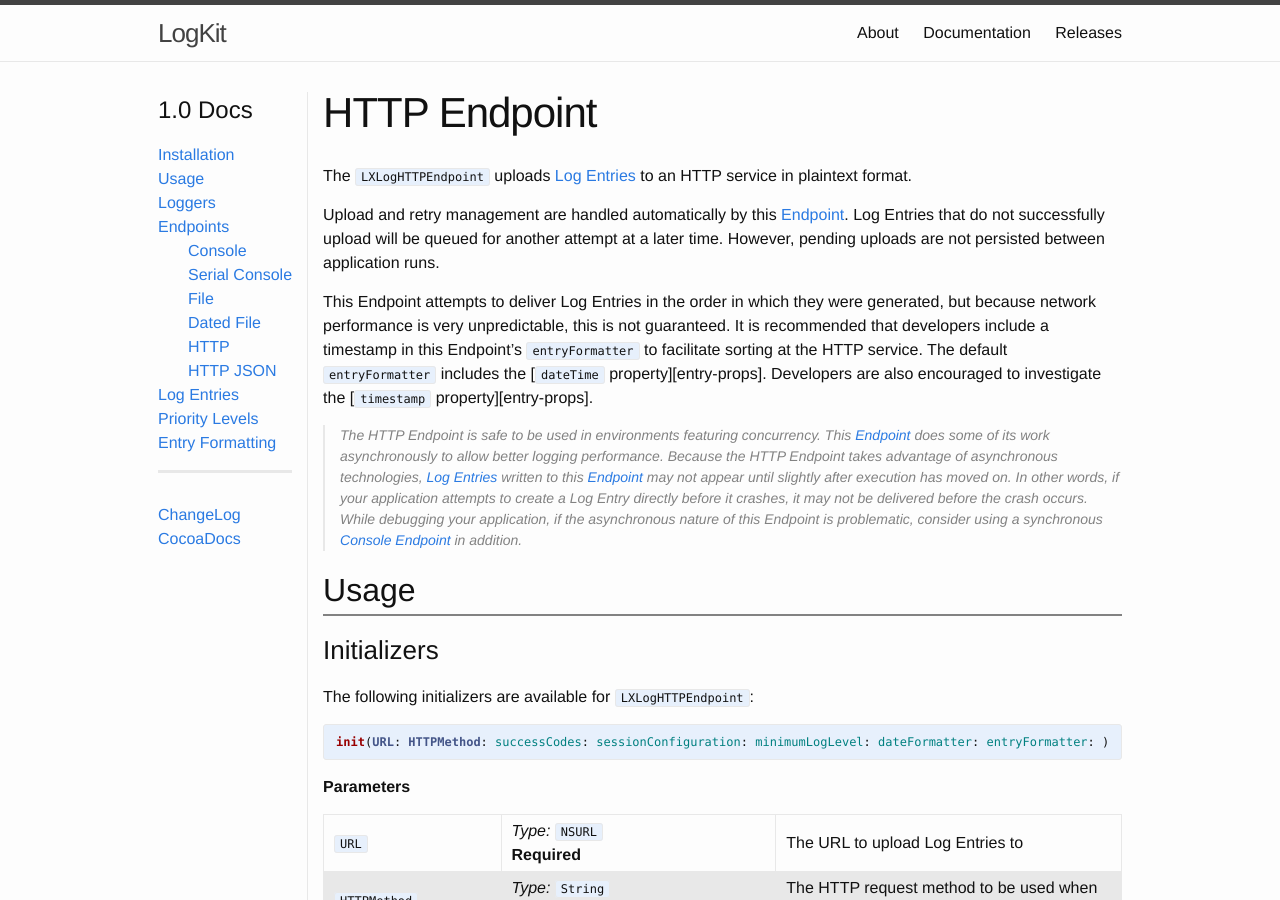
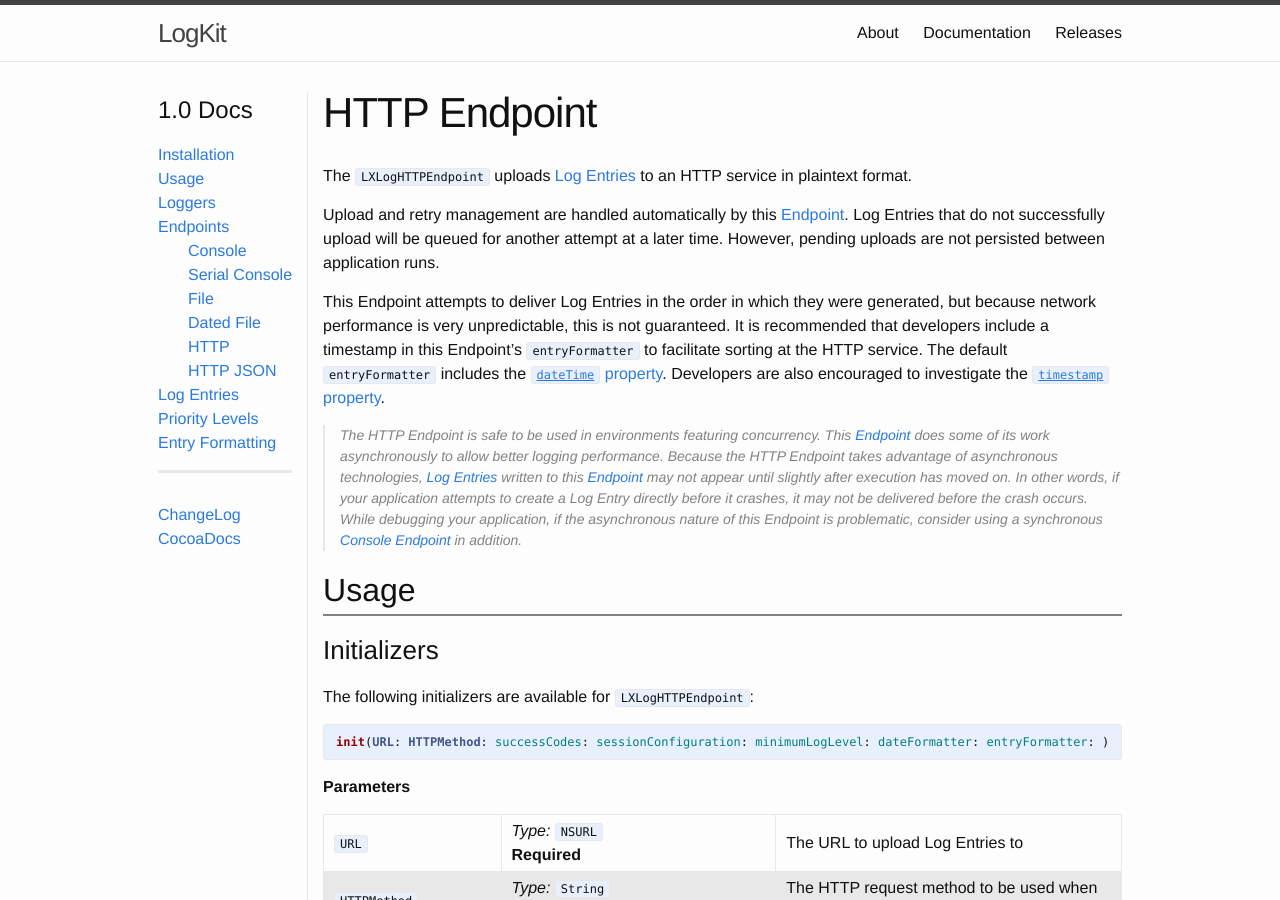
Before and after one commit to Conoize/logkit.github.io, a Jekyll site: the page built from _docs/1.0/endpoints/http.md, in a window 1280 px wide and 900 px high. Built offline with Jekyll 4.4.1, drawn with Linux system fonts in a browser that asks for light colours; some of the changed lines change nothing that is shown.

Commit message:
Add link to Log Entry properties

```diff
--- a/_includes/links.md
+++ b/_includes/links.md
@@ -41,6 +41,7 @@
 
 {% comment %} === Documentation Anchor Links === {% endcomment %}
 [log-methods]:              {{ loggers | remove:' ' }}#logging-methods                  "Logger Methods"
+[entry-props]:              {{ entries | remove:' ' }}#log-entry-properties             "Log Entry Properties"
 [json-formatting]:          {{ ep_http_json | remove:' ' }}#entry-formatting            "HTTP JSON Entry Formatting"
 [date-formatting]:          {{ formatting | remove:' ' }}#date-formatters               "Date Formatting"
 [entry-formatting]:         {{ formatting | remove:' ' }}#entry-formatters              "Entry Formatting"
```
